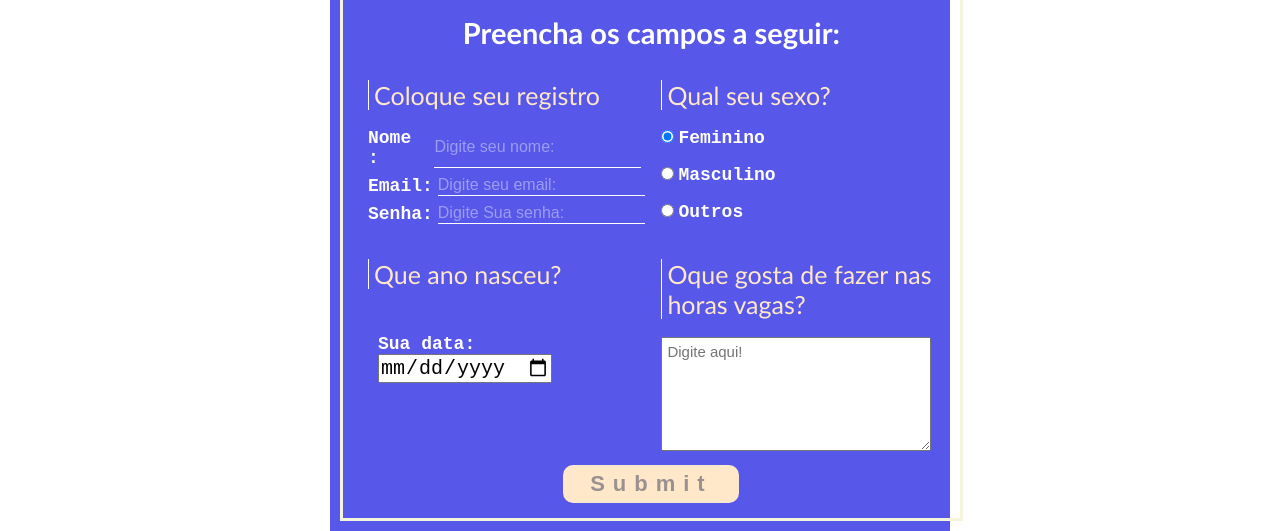
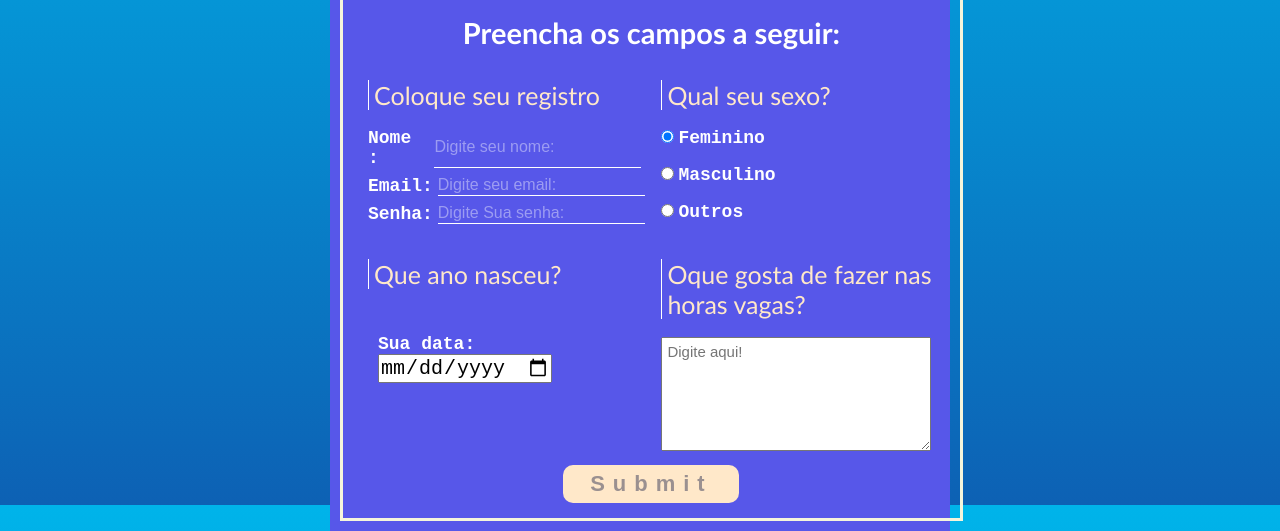
Before and after one commit to V1ntdp/formulario-atelide, a plain HTML site: page index.html in a window 1280 px wide. Shown: the part 295-826 px from the top of the page. Drawn offline with Linux system fonts and the light colour scheme.

Commit message:
cor de fundo da body

```diff
--- a/style.css
+++ b/style.css
@@ -9,7 +9,7 @@ body{
     justify-content: center;
     align-items: center;
     height: 100vh;
-    width: 100vw;
+    width: 100vw; background: linear-gradient(#00b4ea,#0d61b4);
 }
 
 .caixa{
```
